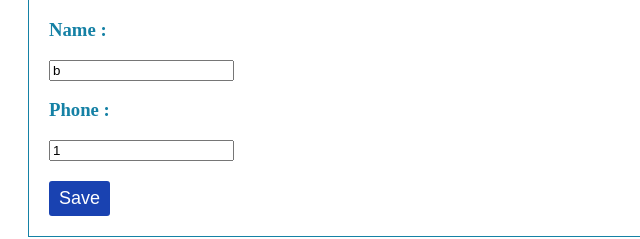
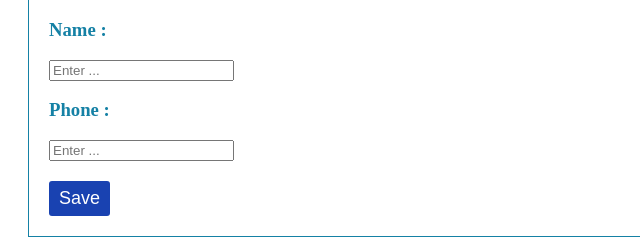
Before and after one commit to treehouseapps/treehouseapps.github.io, a plain HTML site: page challenge/phonebook/index.html in a window 1280 px wide. Shown: the part 130-369 px from the top of the page, 0-640 px from the left. Drawn offline with Linux system fonts and the light colour scheme.

Commit message:
Update index.html

```diff
--- a/challenge/phonebook/index.html
+++ b/challenge/phonebook/index.html
@@ -14,8 +14,8 @@
     <div class="container">
         <div class="sec1">
             <h1>Phone Book</h1>
-            <h3>Name : </h3> <input type="text" id="name" value="b" placeholder="Enter ..."><br>
-            <h3>Phone : </h3> <input type="number" id="phone" value="1" placeholder="Enter ..."><br>
+            <h3>Name : </h3> <input type="text" id="name" placeholder="Enter ..."><br>
+            <h3>Phone : </h3> <input type="number" id="phone" placeholder="Enter ..."><br>
             <input type="button" onclick="save()" value="Save" class="button">
 
         </div>
```
